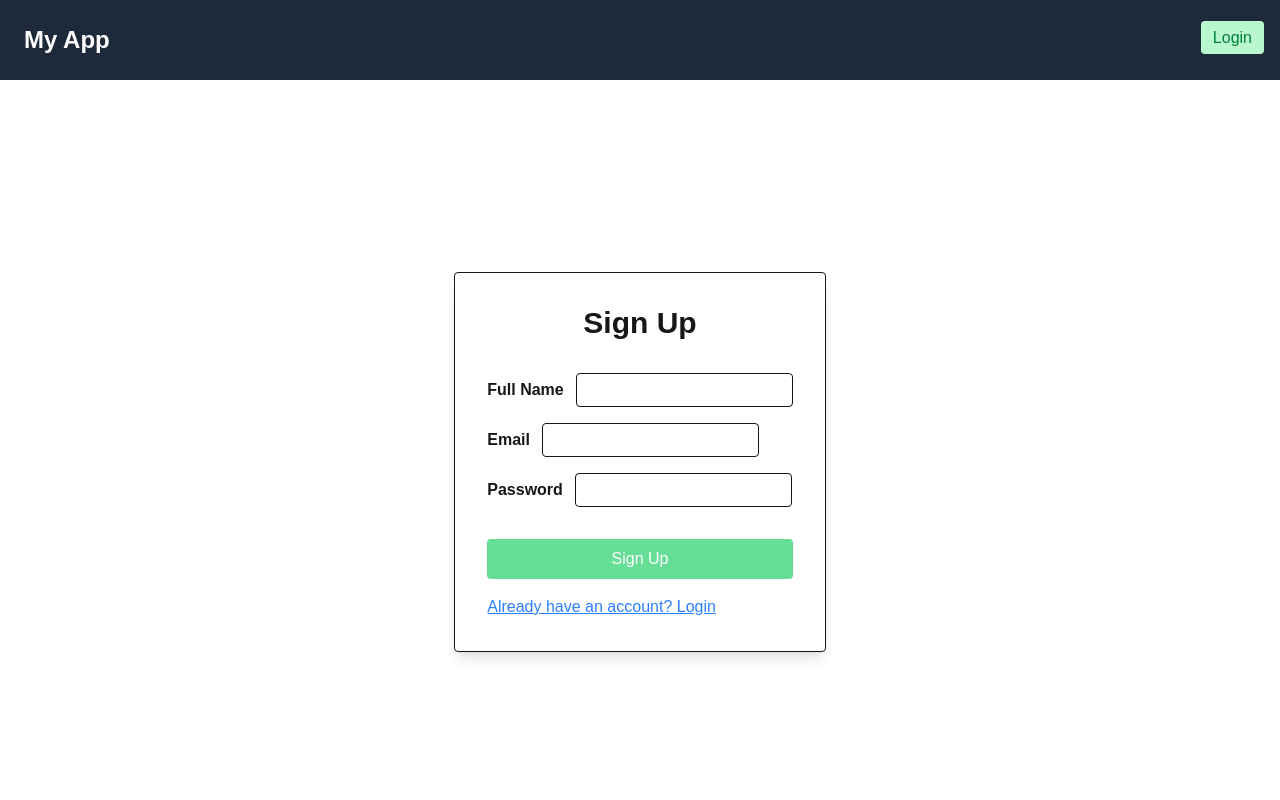
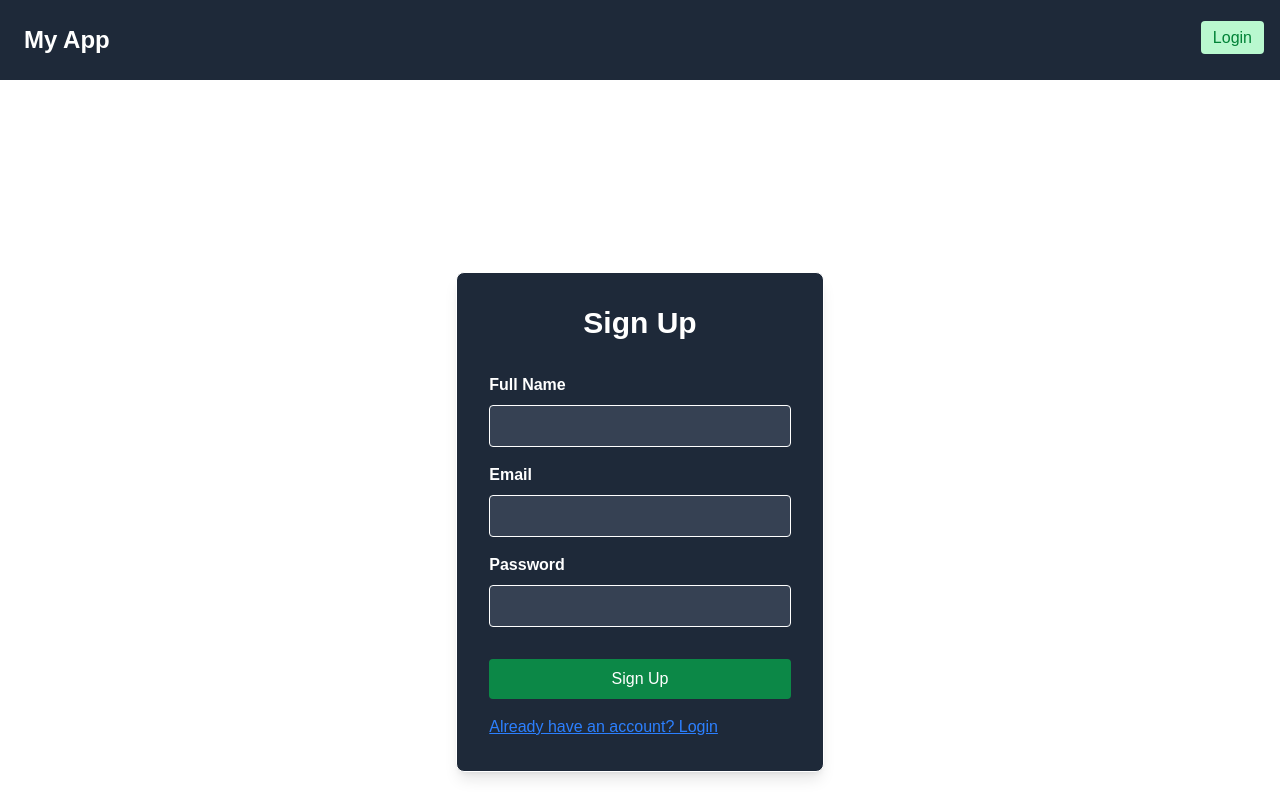
Before and after one commit to maevecrossan/maeve-assessment, a Next.js app in the folder my-app/: page /login in a window 1280 px wide. Both pictures are taken after a click on the button "Don't have an account? Sign Up". Built offline with nearby package versions, Linux system fonts and the light colour scheme.

Commit message:
Add id and htmlFor attributes to avoid WAVE errors. Update form styles.

```diff
--- a/my-app/src/app/login/page.js
+++ b/my-app/src/app/login/page.js
@@ -47,44 +47,47 @@ export default function LoginPage() {
     };
 
     return (
-        <div className="max-w-3xl mx-auto mt-32 text-center">
-            <div className="p-8 border rounded mt-16 shadow-lg inline-block text-left bg-white">
+        <div className="mx-auto mt-32 text-center">
+            <div className="p-8 border rounded-lg mt-16 shadow-lg inline-block text-left bg-gray-800 text-white">
 
                 <h2 className="text-3xl font-extrabold mb-8 text-center">{mode === "login" ? "Login" : "Sign Up"}</h2>
 
                 <form onSubmit={handleSubmit}>
                     {mode === "signup" && (
                         <div>
-                            <label className="font-bold">Full Name</label>
+                            <label htmlFor="fullName" className="font-bold w-full">Full Name</label>
                             <input
                                 required
+                                id="fullName"
                                 type="text"
                                 value={fullName}
                                 onChange={(e) => setFullName(e.target.value)}
-                                className="border ml-3 p-1 rounded mb-4"
+                                className="w-full border p-2 rounded mt-2 mb-4 bg-gray-700 text-white"
                             />
                         </div>
                     )}
 
                     <div>
-                        <label className="font-bold">Email</label>
+                        <label htmlFor="email" className="font-bold w-full">Email</label>
                         <input
                             required
+                            id="email"
                             type="email"
                             value={email}
                             onChange={(e) => setEmail(e.target.value)}
-                            className="border ml-3 p-1 rounded mb-4"
+                            className="w-full border p-2 rounded mt-2 mb-4 bg-gray-700 text-white"
                         />
                     </div>
 
                     <div>
-                        <label className="font-bold">Password</label>
+                        <label htmlFor="password" className="font-bold w-full">Password</label>
                         <input
                             required
+                            id="password"
                             type="password"
                             value={password}
                             onChange={(e) => setPassword(e.target.value)}
-                            className="border ml-3 p-1 rounded mb-4"
+                            className="w-full border p-2 rounded mt-2 mb-4 bg-gray-700 text-white"
                         />
                     </div>
 
```
